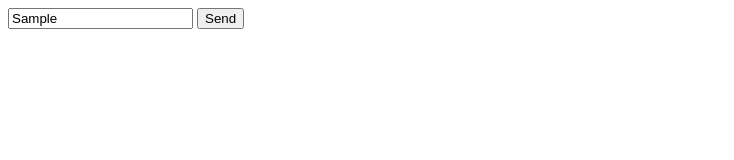
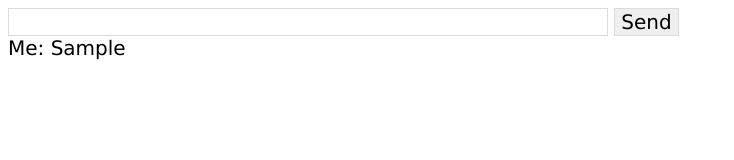
Before and after one commit to bmontgomery/SocketChat, a website: page index.html in a window 1280 px wide. Both pictures are taken after typing "Sample" into the empty fields and a click on the button "Send". Shown: the whole page, without its empty margins (0-734 px from the left). Drawn offline with nearby package versions, Linux system fonts and the light colour scheme.

Commit message:
put in some polish on the UI

```diff
--- a/chat.js
+++ b/chat.js
@@ -1,6 +1,7 @@
 var WebSocketServer = require('websocket').server;
 
 // # ChatUser
+//
 // A user and a connection are the same thing in this system.
 // Represents a user who is connected to the chat room.
 var ChatUser = (function() {
@@ -88,4 +89,6 @@ exports.ChatServer = (function() {
 			}
 		});
 	}
+
+	return ChatServer;
 })();
--- a/index.html
+++ b/index.html
@@ -1,15 +1,54 @@
 <html>
 	<head>
+		<style type="text/css">
+			* {
+				font-size: 20px;
+				font-family: Lucida Grande;
+			}
+			input {
+				border-style: collapse;
+				border: solid 1px #dcdcdc;
+			}
+			.textbox {
+				width: 600px;
+			}
+			.button {
+
+			}
+		</style>
 		<script type="text/javascript" src="https://ajax.googleapis.com/ajax/libs/jquery/1.7.2/jquery.min.js"></script>
 		<script type="text/javascript">
-			var socket = new WebSocket('ws://localhost:1337');
-			socket.onmessage = function(evt) {
-				console.log(evt.data);
-			};
+			$(function() {
+				var socket = new WebSocket('ws://localhost:1337');
+				socket.onmessage = function(evt) {
+					appendMessage('Someone Else', evt.data);
+				};
+
+				var btnSend = $('#btnSend');
+				var txtMessage = $('#txtMessage');
+				var divChatWindow = $('#divChatWindow');
+				var appendMessage;
+
+				var btnSendClick = function() {
+					socket.send(txtMessage.val());
+					appendMessage('Me', txtMessage.val());
+					txtMessage.val('');
+				};
+
+				btnSend.on('click', btnSendClick);
+
+				appendMessage = function(from, message) {
+					var messageDiv = $('<div/>');
+					messageDiv.text(from + ': ' + message);
+					divChatWindow.append(messageDiv);
+				};
+			});
 		</script>
 	</head>
 	<body>
-		<input type="text" />
-		<input type="button" value="Send" />
+		<input id="txtMessage" type="text" class="textbox" />
+		<input id="btnSend" type="button" value="Send" />
+		<div id="divChatWindow">
+		</div>
 	</body>
 </html>
```
Also changed, not shown: server.js (+6 -2 lines).
